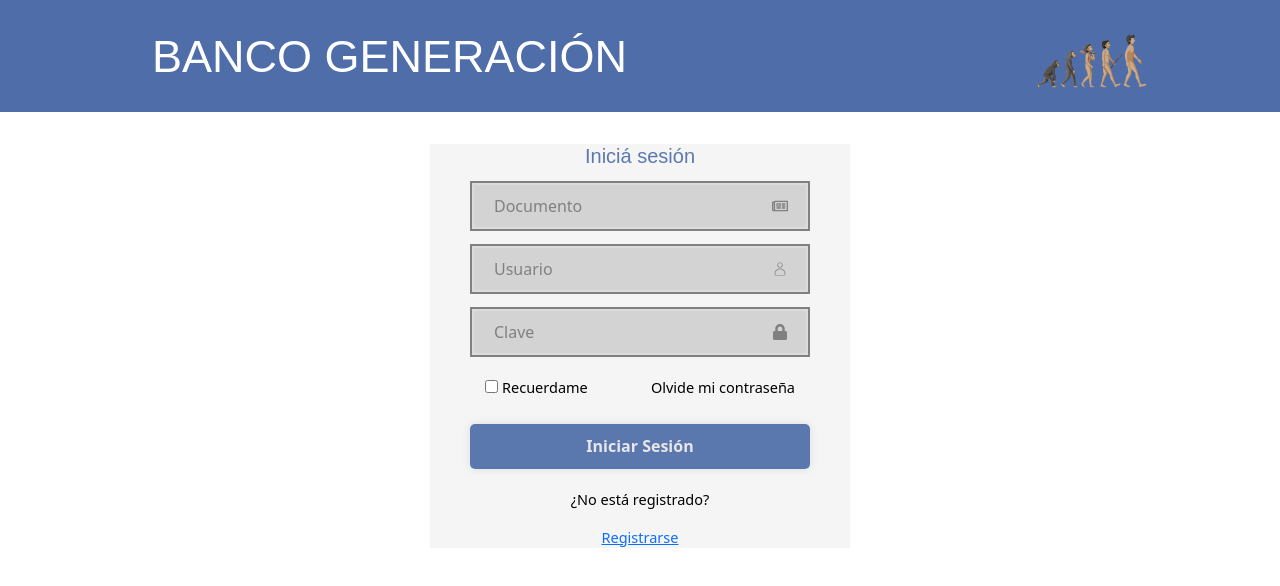
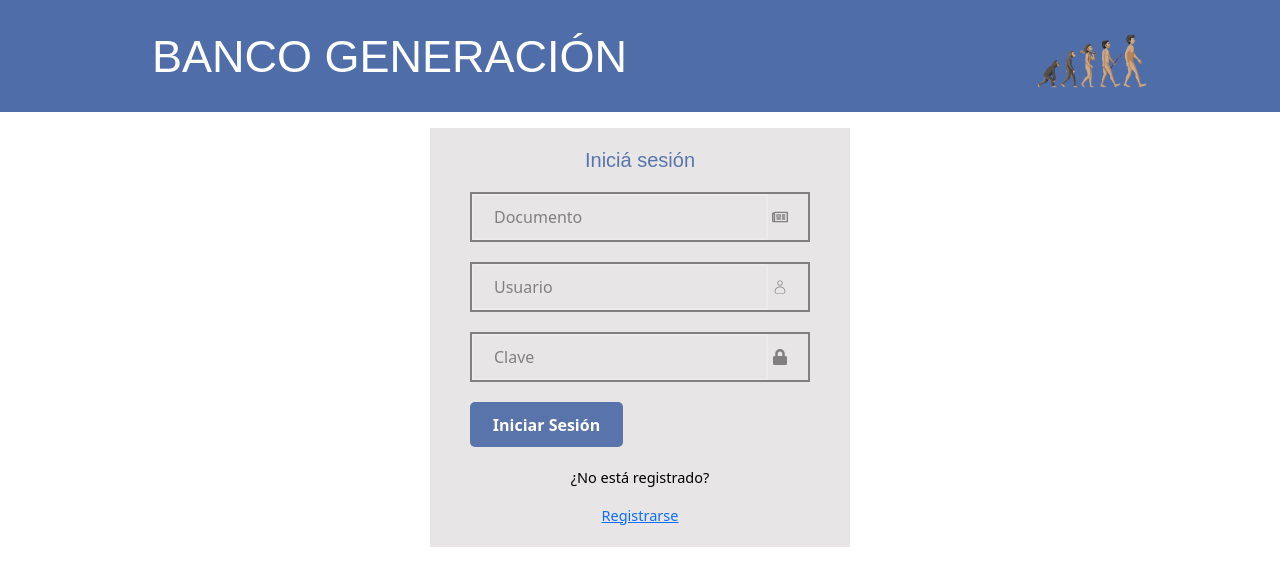
Before and after one commit to BenjaminPeres596/BancoFrontendDesarrollo, a React (Create React App) app in the folder bancofront/: page / in a window 1280 px wide. Shown: the top 586 px of the page. Built offline with nearby package versions, Linux system fonts and the light colour scheme.

Commit message:
Features

```diff
--- a/bancofront/package.json
+++ b/bancofront/package.json
@@ -38,6 +38,7 @@
   "devDependencies": {
     "axios": "^1.6.7",
     "bootstrap": "^5.3.2",
+    "react-bootstrap": "^2.9.0-beta.1",
     "react-icons": "^5.0.1",
     "react-router-dom": "^6.22.0"
   }
--- a/bancofront/src/pages/LoginForm/LoginForm.css
+++ b/bancofront/src/pages/LoginForm/LoginForm.css
@@ -1,10 +1,11 @@
 .wrapper {
-  width: 420px;
-  background-color: whitesmoke;
+  max-width: 420px;
+  width: 100%;
+  background-color: #e7e5e5;
   color: black;
-  padding: 0px 40px;
+  padding: 20px 40px;
   height: auto;
-  margin: 2rem auto;
+  margin: 1rem auto;
 }
 
 .wrapper h1 {
@@ -14,17 +15,17 @@
   color: rgba(59, 94, 160, 0.829);
 }
 
-.wrapper .input-box {
+.input-box {
   position: relative;
   width: 100%;
   height: 50px;
   border: 2px solid grey;
-  margin: 13px auto;
-  background-color: lightgray;
+  margin: 20px auto;
+  background-color: #e7e5e5;
 }
 
 .input-box input {
-  width: 100%;
+  width: calc(100% - 40px);
   height: 100%;
   background: transparent;
   outline: none;
@@ -34,6 +35,7 @@
   padding: 20px 45px 20px 20px;
 }
 
+/* Placeholder styles */
 .input-box input::placeholder {
   color: grey;
 }
@@ -47,50 +49,26 @@
   color: grey;
 }
 
-.wrapper .remember-forgot {
-  display: flex;
-  justify-content: space-between;
-  font-size: 14.5px;
-  margin: 20px 15px;
-}
-
-.remember-forgot label input {
-  accent-color: #fff;
-  margin-right: 4px;
-}
-
-.remember-forgot a {
-  color: black;
-  text-decoration: none;
-}
-
-.remeber-forgot a:hover {
-  text-decoration: underline;
-}
-
-.wrapper button {
-  width: 100%;
-  height: 45px;
-  background: #fff;
-  border: none;
-  outline: none;
-  border-radius: 5px;
-  box-shadow: 0 0 10px rgba(0, 0, 0, 0.1);
-  cursor: pointer;
-  margin-top: 5px;
-  font-size: 16px;
-  color: rgb(231, 231, 231);
-  font-weight: 700;
-  background-color: rgba(59, 94, 160, 0.829)
-}
-
 .button-row {
   display: flex;
   justify-content: space-between;
 }
 
+/* Estilos para los botones */
 .button-row button {
-  margin-right: 8px;
+  width: 45%;
+  height: 45px;
+  background-color: rgba(59, 94, 160, 0.829);
+  border: none;
+  border-radius: 5px;
+  font-size: 16px;
+  color: #fff;
+  font-weight: 700;
+  cursor: pointer;
+}
+
+.button-row button:hover {
+  background-color: rgba(59, 94, 160, 1);
 }
 
 .wrapper .Register-link {
@@ -109,9 +87,11 @@
   text-decoration: underline;
 }
 
-/*Esta parte del codigo es la q lo hace responsivo en pantallas chiquitas */
+/* Esta parte del código es la que lo hace responsivo en pantallas pequeñas */
 @media only screen and (max-width: 600px) {
   .wrapper {
     width: 100%;
+    padding: 30px 20px;
+    margin: 3rem auto;
   }
 }
--- a/bancofront/src/pages/LoginForm/LoginForm.jsx
+++ b/bancofront/src/pages/LoginForm/LoginForm.jsx
@@ -80,14 +80,16 @@ const LoginForm = ({ cliente, setCliente }) => {
           />
           <FaLock className="icon" />
         </div>
-        <div className="remember-forgot">
+        {/*<div className="remember-forgot">
           <label>
             <input type="checkbox" />
             Recuerdame
           </label>
           <a href="#">Olvide mi contraseña</a>
+        </div>*/}
+        <div className="button-row">
+        <button type="submit">Iniciar Sesión</button>
         </div>
-        <button type="submit">Iniciar Sesión</button>
         <div className="Register-link">
           <p> ¿No está registrado? </p>
           <a href="http://localhost:3000/Registro">Registrarse</a>
--- a/bancofront/src/pages/Registro.js
+++ b/bancofront/src/pages/Registro.js
@@ -8,8 +8,8 @@ export const Registro = () => {
     window.history.back();
   };
   return (
-    <div className="wrapper" >
-      <form action="">
+    <div className="wrapper">
+      <form action="" className="registro-form">
         <h1>Registro</h1>
         <div className="input-box">
           <input type="text" placeholder="Nombre" required />
@@ -20,7 +20,7 @@ export const Registro = () => {
           <CiUser className="icon" />
         </div>
         <div className="input-box">
-        <input type="text" placeholder="Documento" pattern="[0-9]*" required />
+          <input type="text" placeholder="Documento" pattern="[0-9]*" required />
           <FaRegNewspaper className="icon" />
         </div>
         <div className="input-box">
```
Also changed, not shown: 1 other file (tests, documents, lock files or other folders).
